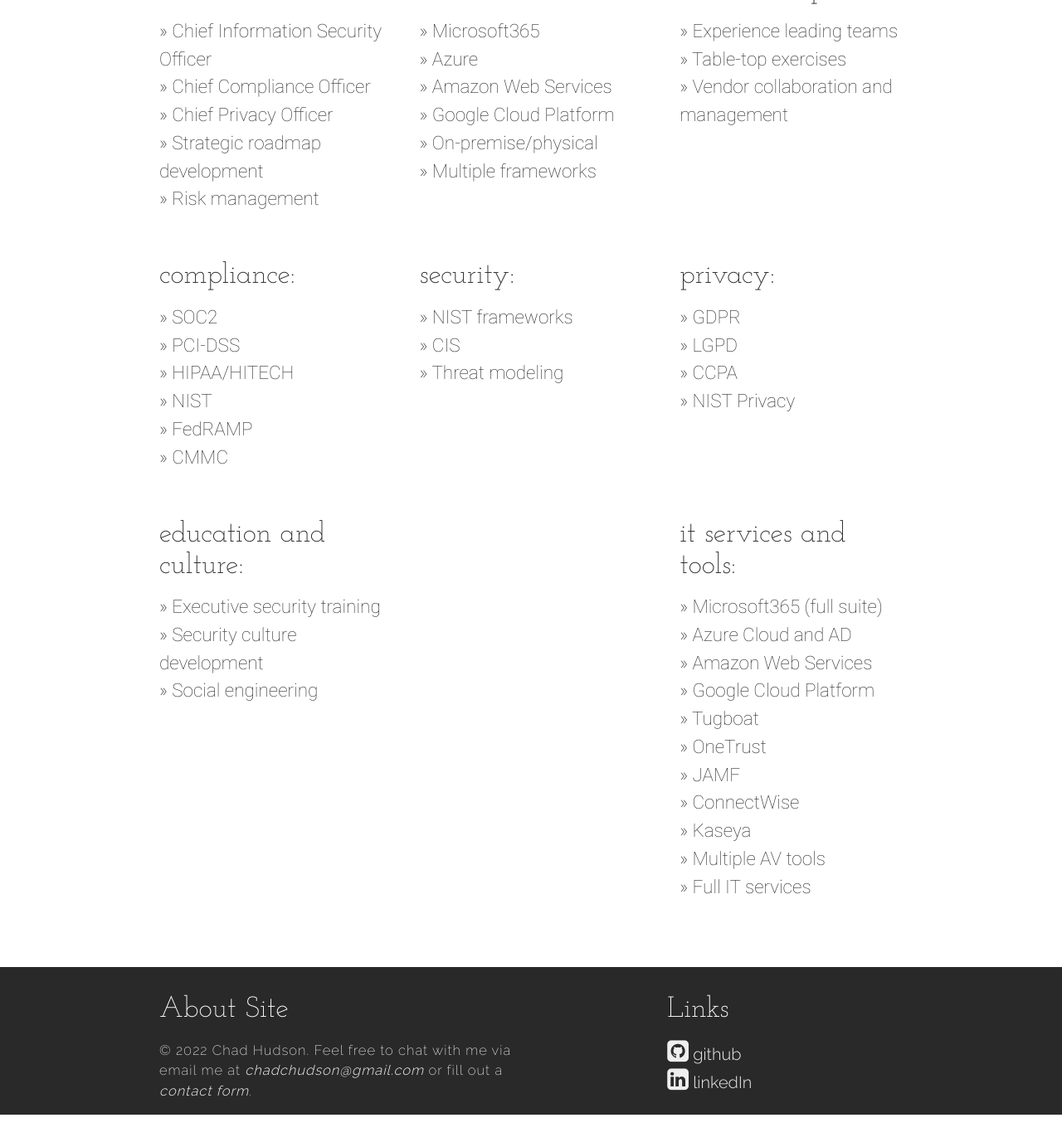
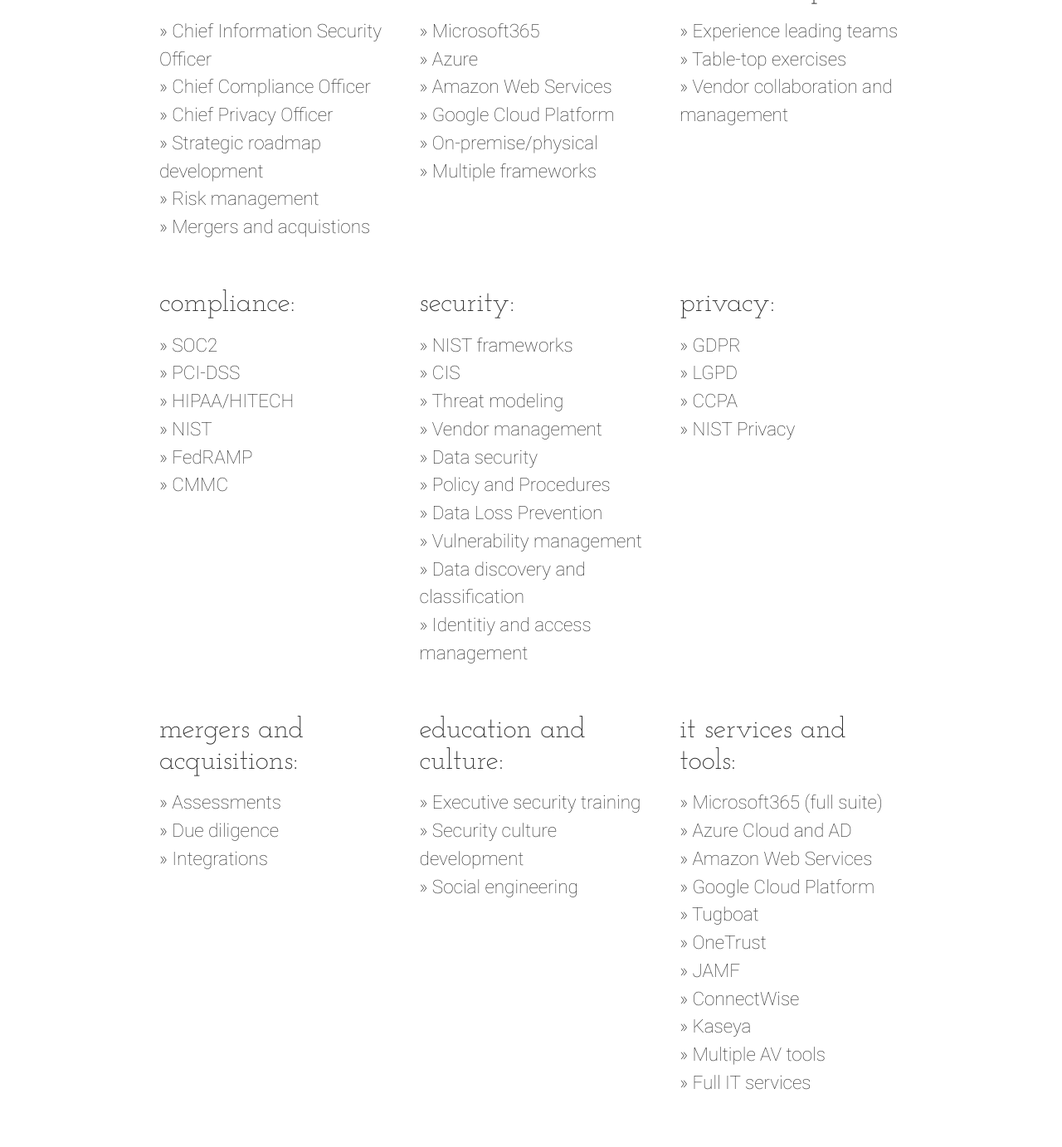
Before and after one commit to chadchudson/chadchudson.github.io, a Jekyll site: the page built from about.html, in a window 1280 px wide and 1400 px high, scrolled down 1397 px. Shown: the top 1383 px of the window at 83% size. Built offline with Jekyll 4.4.1, drawn with Linux system fonts in a browser that asks for light colours; nearby versions of some CDN libraries.

Commit message:
lots of edits

```diff
--- a/_data/skills.yml
+++ b/_data/skills.yml
@@ -10,6 +10,8 @@
       skill_name: » Strategic roadmap development
     - class:
       skill_name: » Risk management
+    - class:
+      skill_name: » Mergers and acquistions
 
 - name: risk assessments
   skills:
@@ -59,7 +61,19 @@
     - class:
       skill_name: » Threat modeling
     - class:
-      skill_name:
+      skill_name: » Vendor management
+    - class:
+      skill_name: » Data security
+    - class:
+      skill_name: » Policy and Procedures
+    - class:
+      skill_name: » Data Loss Prevention
+    - class:
+      skill_name: » Vulnerability management
+    - class:
+      skill_name: » Data discovery and classification
+    - class:
+      skill_name: » Identitiy and access management
 
 - name: privacy
   skills:
@@ -71,6 +85,15 @@
       skill_name: » CCPA
     - class:
       skill_name: » NIST Privacy
+
+- name: mergers and acquisitions
+  skills:
+    - class:
+      skill_name: » Assessments
+    - class:
+      skill_name: » Due diligence
+    - class:
+      skill_name: » Integrations
 
 - name: education and culture
   skills:
```
Also changed, not shown: projects.html (+6 -2 lines), projects/index.html (+6 -2 lines).
